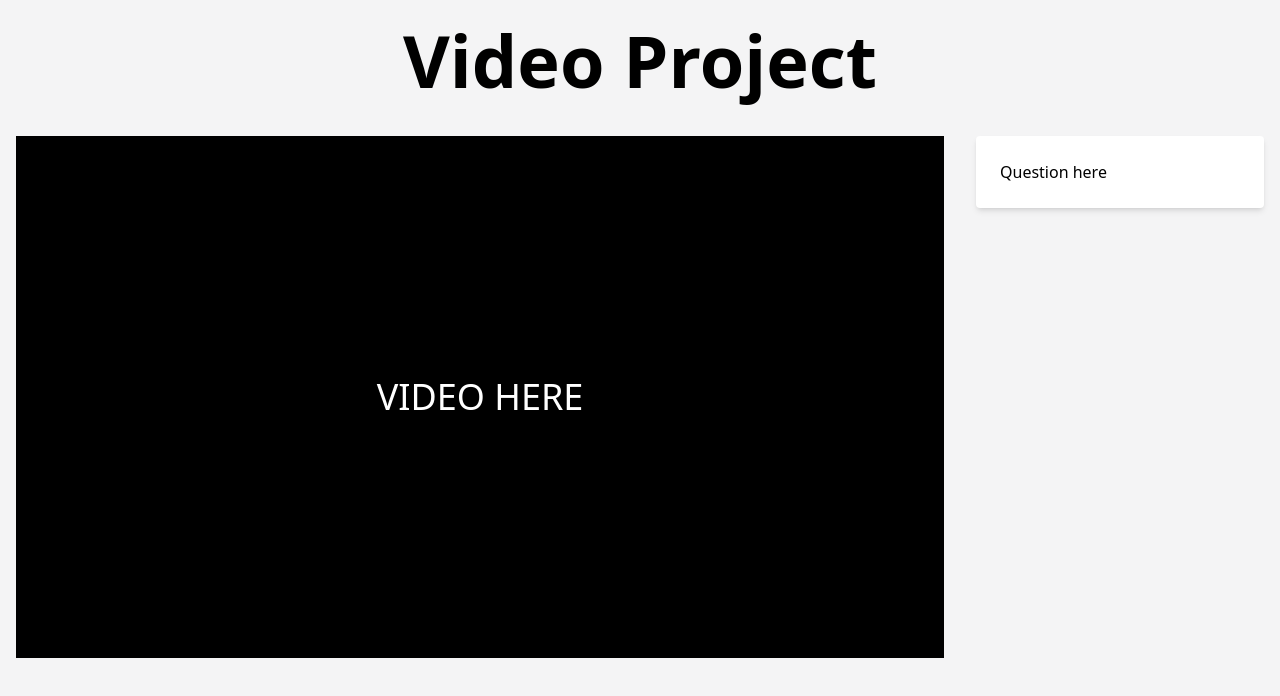
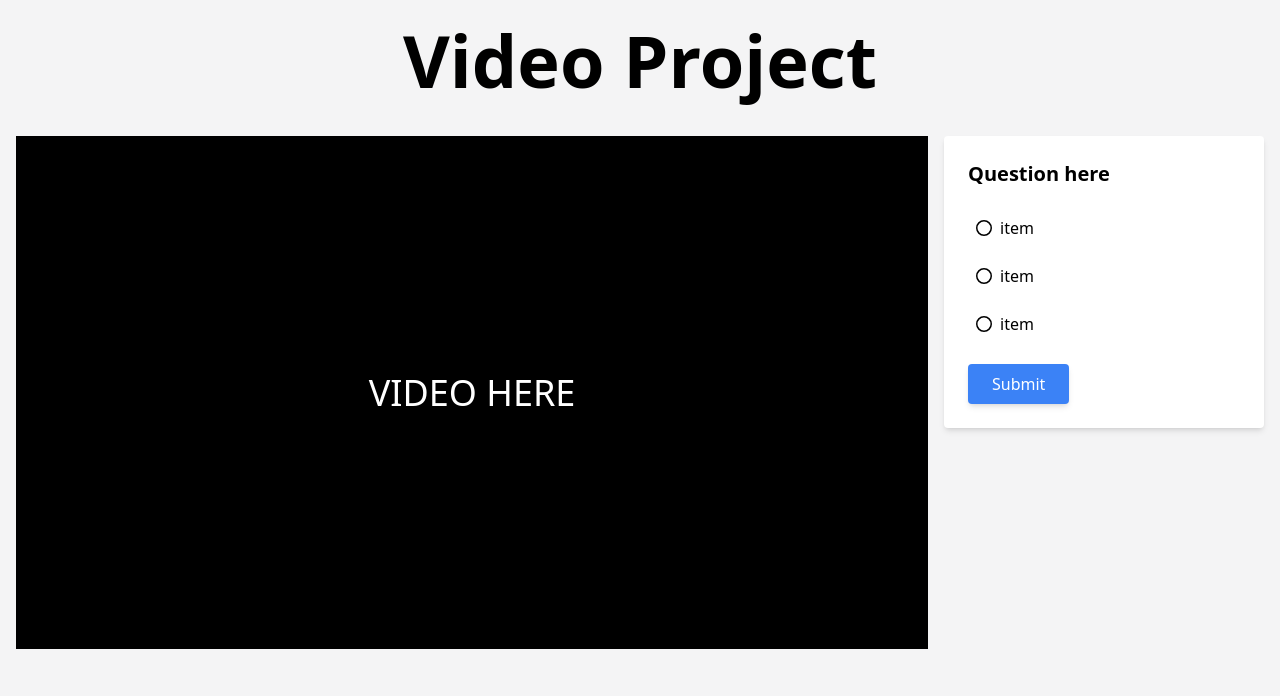
Before and after one commit to BlueZeeKing/video-project, a React (Vite) app: page / in a window 1280 px wide. Shown: the top 696 px of the page. Built offline with nearby package versions, Linux system fonts and the light colour scheme.

Commit message:
Worked on question

```diff
--- a/package.json
+++ b/package.json
@@ -8,6 +8,10 @@
     "preview": "vite preview"
   },
   "dependencies": {
+    "@fortawesome/fontawesome-svg-core": "^6.1.1",
+    "@fortawesome/free-regular-svg-icons": "^6.1.1",
+    "@fortawesome/react-fontawesome": "^0.1.18",
+    "framer-motion": "^6.3.10",
     "react": "^18.0.0",
     "react-dom": "^18.0.0"
   },
--- a/src/components/Question.tsx
+++ b/src/components/Question.tsx
@@ -1,8 +1,35 @@
+import { useState } from "react";
+
+import { FontAwesomeIcon } from "@fortawesome/react-fontawesome";
+import { faCircle, faCircleCheck } from "@fortawesome/free-regular-svg-icons";
+
+const answers = ["Answer 1", "Answer 2", "Answer 3"];
+
 export default function Question() {
+  const [selected, setSelected] = useState(-1);
+
   return (
     <div>
-      <div className="rounded shadow-md p-6 m-4 w-72 bg-white">
-        <h2>Question here</h2>
+      <div className="rounded shadow-md p-6 m-4 ml-0 w-80 bg-white">
+        <h2 className="font-bold text-xl">Question here</h2>
+        <div className="py-4 flex flex-col">
+          {answers.map((item, index) => (
+            <button
+              className="text-left rounded bg-white hover:bg-zinc-100 active:bg-zinc-200 pr-4 py-2 my-1 transition duration-100"
+              key={item}
+              onClick={() => setSelected(index)}
+            >
+              <FontAwesomeIcon
+                className="px-2"
+                icon={selected == index ? faCircleCheck : faCircle}
+              />
+              item
+            </button>
+          ))}
+        </div>
+        <button className="bg-blue-500 p-2 px-6 rounded text-white shadow-md hover:shadow active:shadow-sm transition-all duration-100 outline outline-blue-400/50 outline-offset-0 outline-0 active:outline-[3px]">
+          Submit
+        </button>
       </div>
     </div>
   );
```
Also changed, not shown: 1 other file (tests, documents, lock files or other folders).
